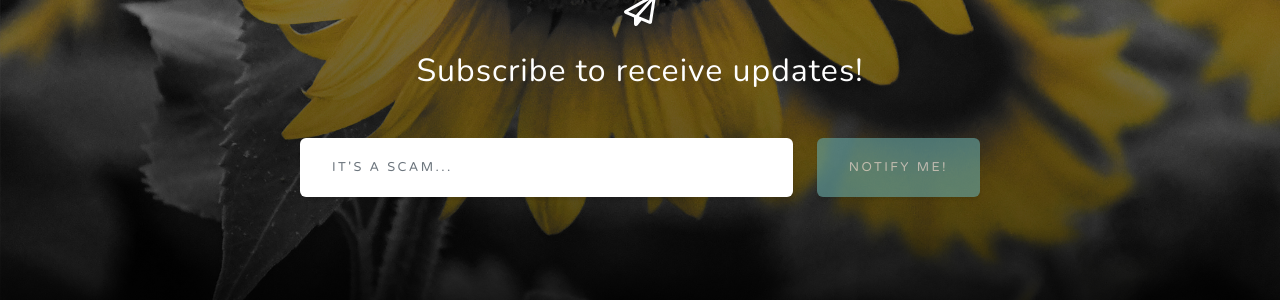
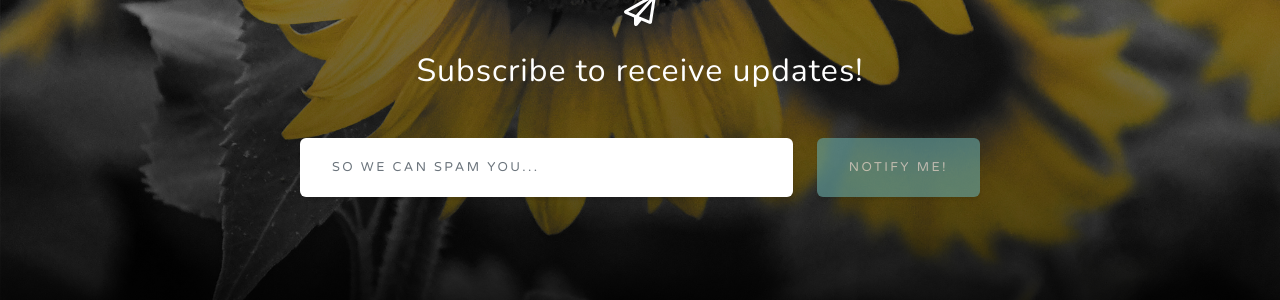
Before and after one commit to dbantin19/Sunflower-Studios, a website: page dist/index.html in a window 1280 px wide. Shown: the part 3700-4000 px from the top of the page. Drawn offline with nearby package versions, Linux system fonts and the light colour scheme.

Commit message:
Update index.html

```diff
--- a/dist/index.html
+++ b/dist/index.html
@@ -554,7 +554,7 @@
                         <!-- Email address input-->
                         <div class="row input-group-newsletter">
                             <div class="col"><input class="form-control" id="emailAddress" type="email"
-                                    placeholder="It's a scam..." aria-label="It's a scam dummy..."
+                                    placeholder="So we can spam you..." aria-label="So we can spam you..."
                                     data-sb-validations="required,email" /></div>
                             <div class="col-auto"><button class="btn btn-primary disabled" id="submitButton"
                                     type="submit">Notify Me!</button></div>
```
